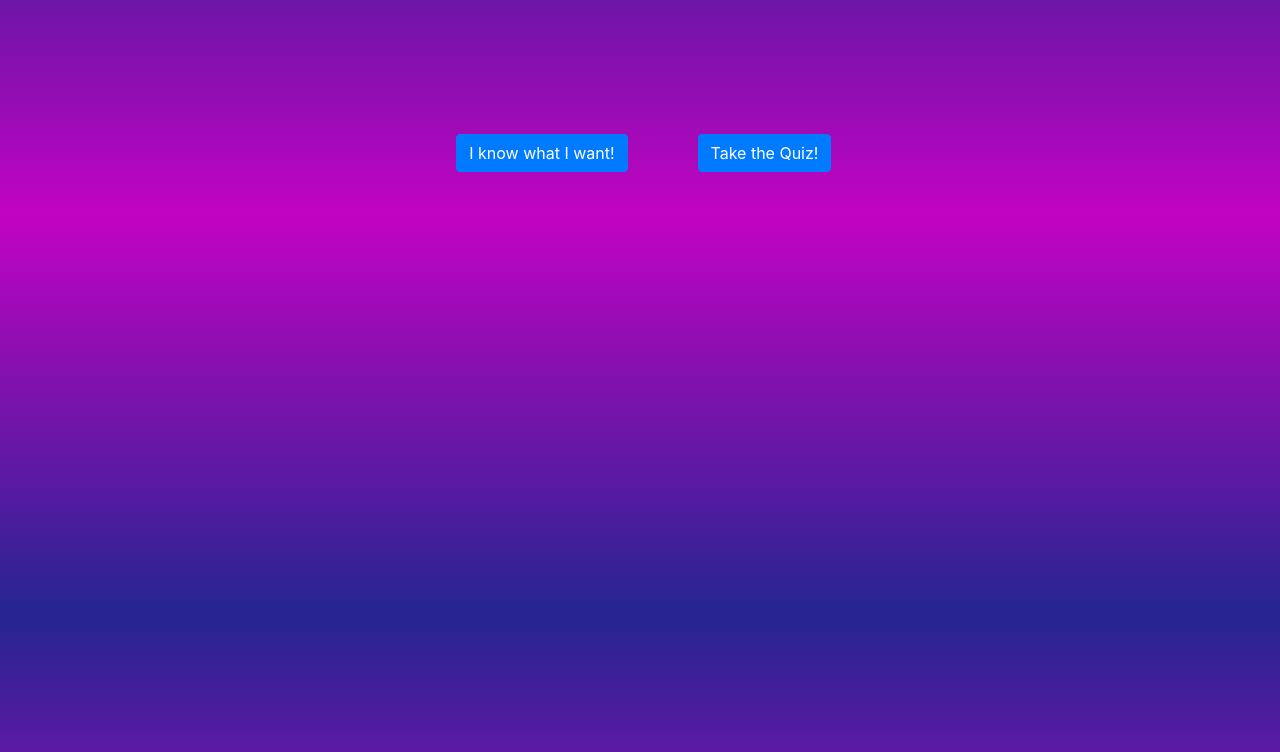
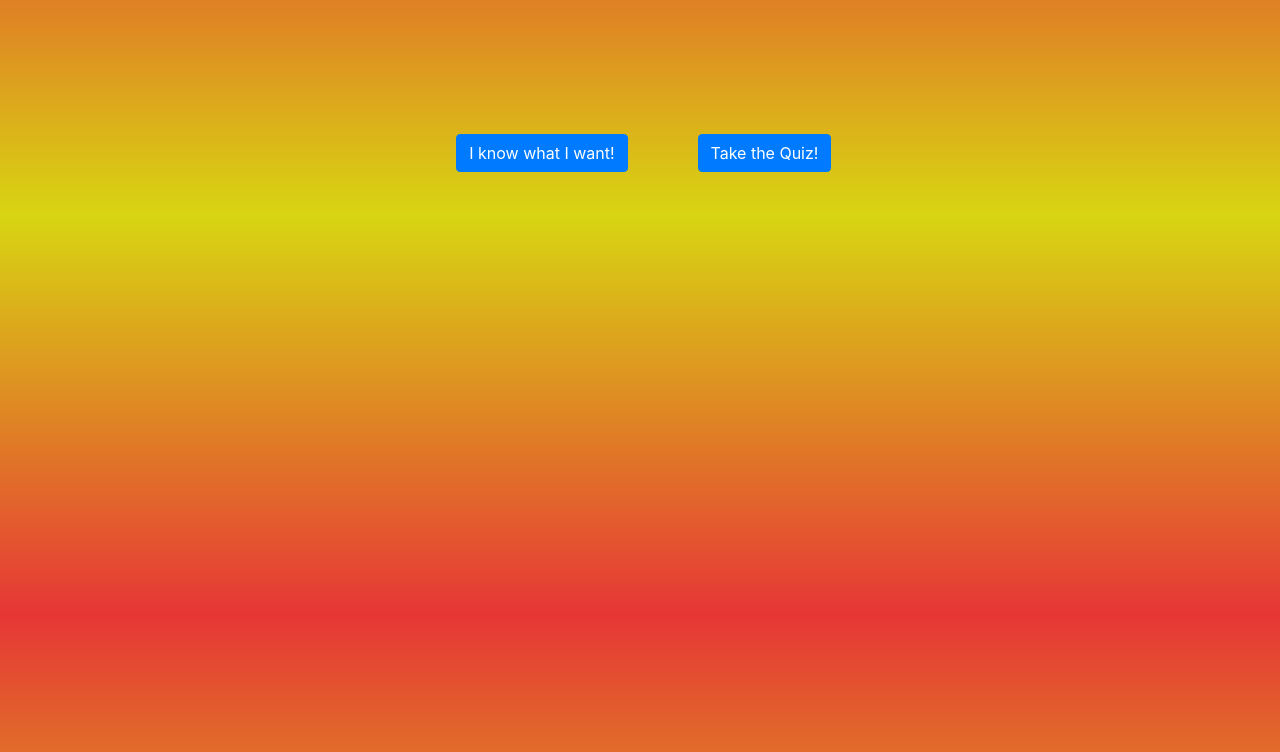
Before and after one commit to bcason9/Project-1, a plain HTML site: page index.html in a window 1280 px wide. Shown: the part 185-937 px from the top of the page. Drawn offline with nearby package versions, Linux system fonts and the light colour scheme; some packages are replaced by stand-ins of ours.

Commit message:
background colors changed

```diff
--- a/assets/css/style.css
+++ b/assets/css/style.css
@@ -22,7 +22,7 @@ html, body {
   }
 
 body {
-  background-image: linear-gradient(rgb(37, 37, 145), rgb(194, 3, 194), rgb(37, 37, 145));
+  background-image: linear-gradient(rgb(230, 54, 54), rgb(216, 213, 18), rgb(230, 54, 54));
 
 }
 
```
